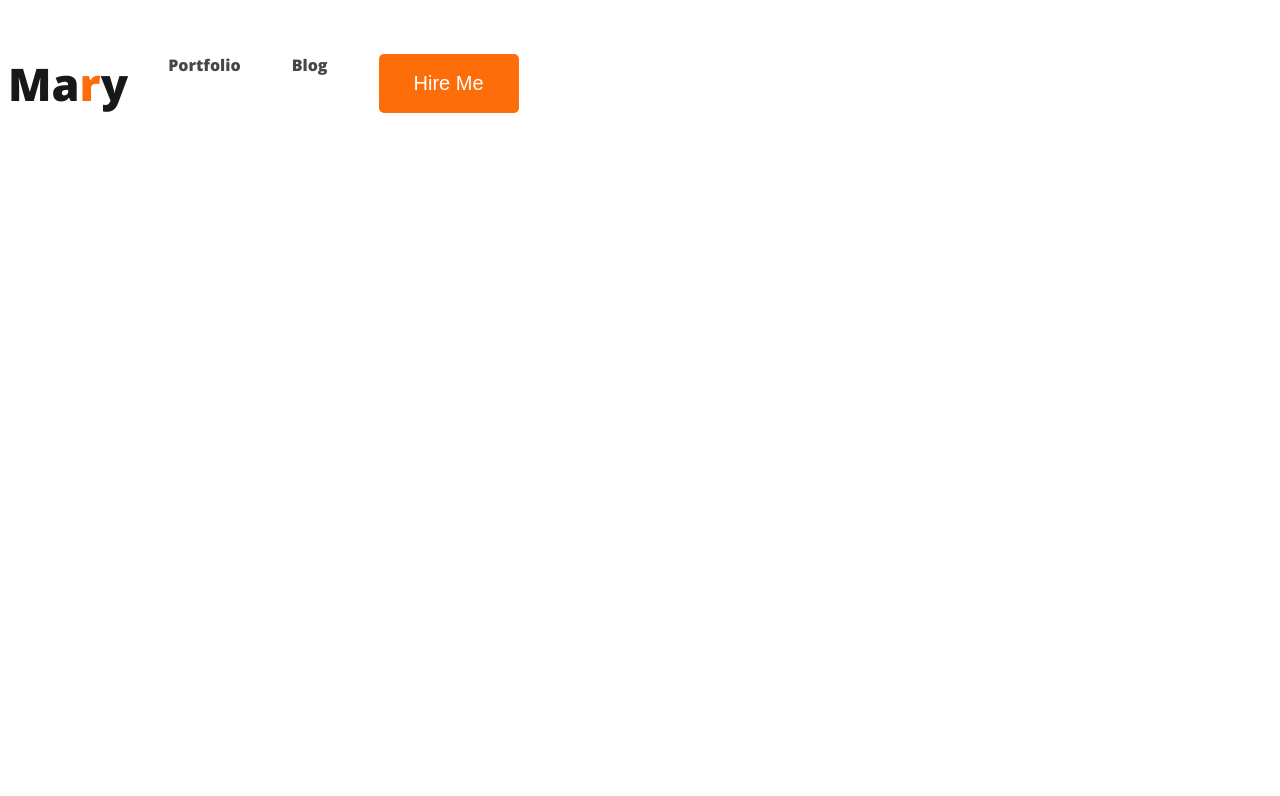
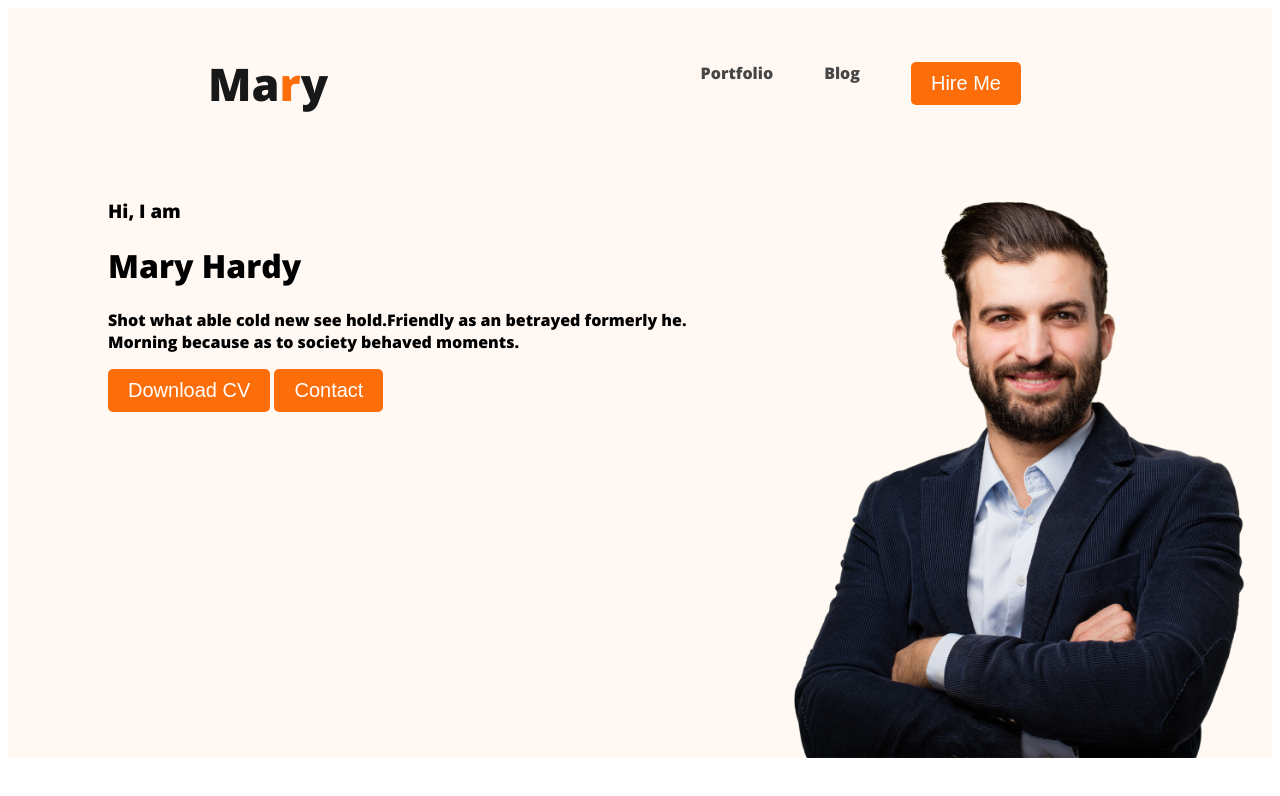
Before and after one commit to Jahidhasan06/web-devoloper, a plain HTML site: page index.html in a window 1280 px wide. Drawn offline with nearby package versions, Linux system fonts and the light colour scheme.

Commit message:
commited to add profile pic

```diff
--- a/index.html
+++ b/index.html
@@ -10,7 +10,8 @@
     <link href="https://fonts.googleapis.com/css2?family=Open+Sans:wght@800&display=swap" rel="stylesheet">
 
     <link rel="stylesheet" href="style/web.css">
-</head><nav>
+</head>
+<header class="header"> <nav>
     <h3 class="webhead">Ma<span class="orange">r</span>y</h3>
     <ol>
         <li><a href="">Portfolio</a></li>
@@ -19,7 +20,17 @@
         <li><button class="btn-primary">Hire Me</button></li>
     </ol>
 </nav>
-   <header></header>
+<div class="banner">
+    <div>
+        <h3 class="banner1st">Hi, I  am</h3>
+        <h1 class="banner2nd">Mary Hardy</h1>
+        <p>Shot what able cold new see hold.Friendly as an betrayed formerly he. Morning because as to society behaved moments.</p>
+        <button class="btn-primary"> Download CV</button>
+        <button class="btn-primary">Contact</button>
+    </div>
+    <img class="pp" src="images/hardy.png" alt="">
+</div>
+</header>
    <main></main>
 <footer></footer>
 </body>
--- a/style/web.css
+++ b/style/web.css
@@ -2,14 +2,16 @@ body{font-family: 'Open Sans', sans-serif;}
 .btn-primary{border-radius:5px;background-color: #FD6E0A;
 border: 0;
 color: white;
-padding: 18px 35px;
+padding: 10px 20px;
 font-size: 20px;
 font-weigh: 700;
-}
+justify-content: space-between}
 
 .orange{color:#FD6E0A ;}
 nav{display:flex;
-align-items: center;}
+align-items: center;
+justify-content: space-between;
+margin: 0 200px;}
 .webhead{color: var(--Dark-01, #181818);
     font-size: 45px;
     font-style: normal;
@@ -20,3 +22,10 @@ align-items: center;}
  margin-right: 51px;}
  nav a{text-decoration: none;
 color:#474747}
+.header{background-color:#FFF8F3;;}
+.banner{margin: 20px 20px 20px 100px;
+display:flex;}
+.banner .pp{width: 500px;}
+
+.banner button{ box-sizing: content-box;
+padding-left: 20px;}
```
